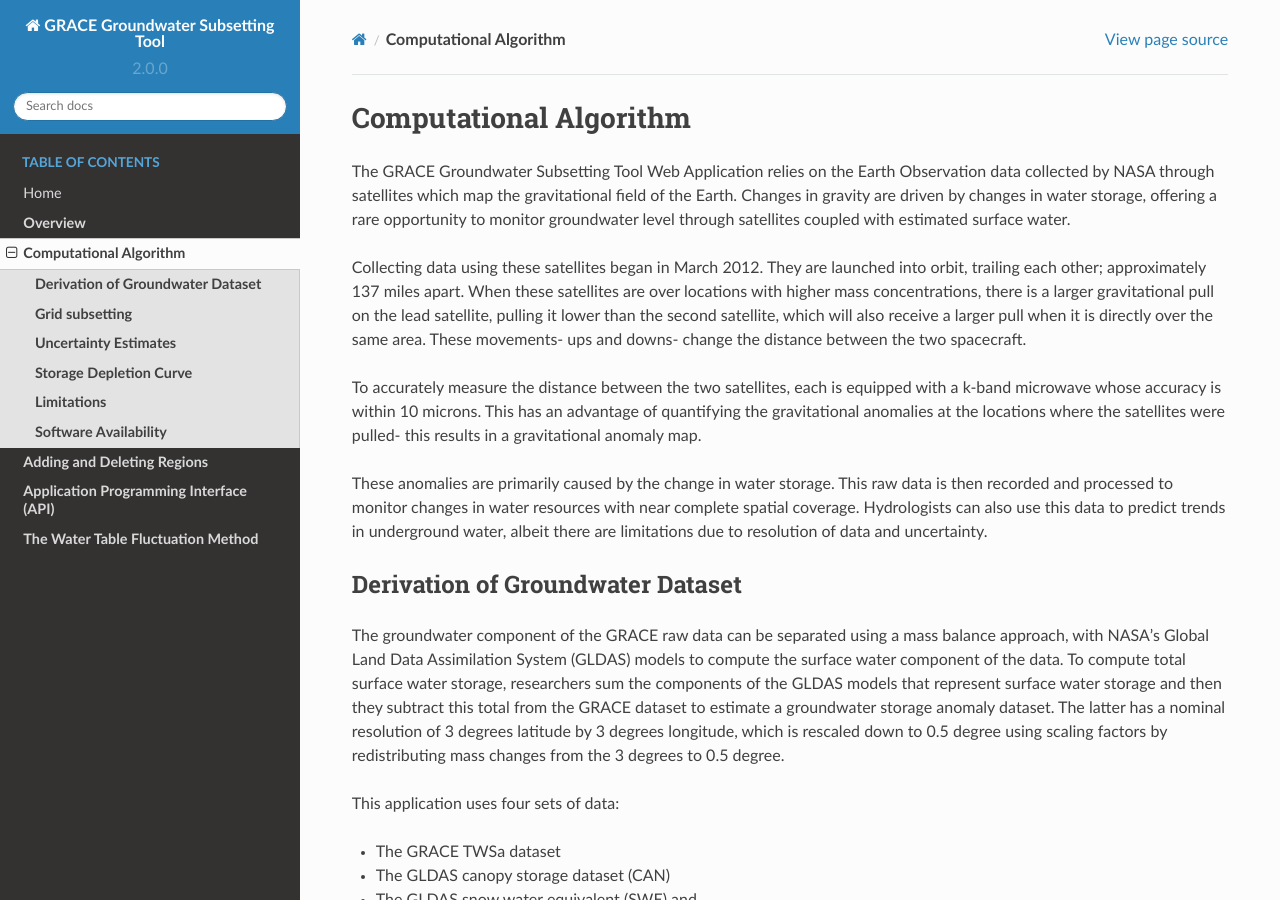
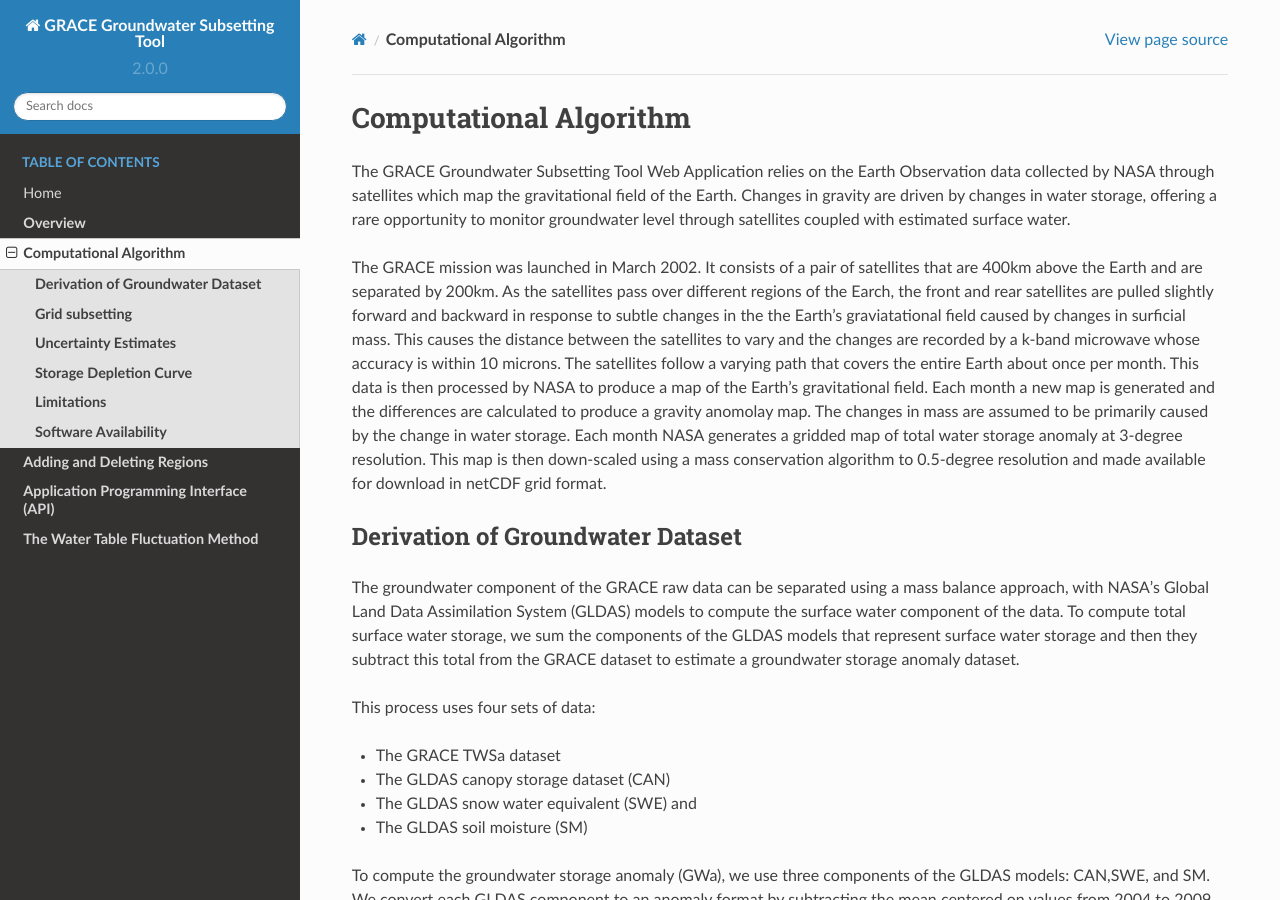
Before and after one commit to BYU-Hydroinformatics/ggst, a Sphinx documentation site: the page built from docs/source/algorithm.rst, in a window 1280 px wide and 900 px high. Built offline with Sphinx 7.4.7 and the Read the Docs theme 2.0.0, drawn with Linux system fonts in a browser that asks for light colours.

Commit message:
Update algorithm.rst

```diff
--- a/docs/source/algorithm.rst
+++ b/docs/source/algorithm.rst
@@ -5,18 +5,14 @@
 =======================
 The GRACE Groundwater Subsetting Tool Web Application relies on the Earth Observation data collected by NASA through satellites which map the gravitational field of the Earth. Changes in gravity are driven by changes in water storage, offering a rare opportunity to monitor groundwater level through satellites coupled with estimated surface water.
 
-Collecting data using these satellites began in March 2012. They are launched into orbit, trailing each other; approximately 137 miles apart. When these satellites are over locations with higher mass concentrations, there is a larger gravitational pull on the lead satellite, pulling it lower than the second satellite, which will also receive a larger pull when it is directly over the same area. These movements- ups and downs- change the distance between the two spacecraft.
-
-To accurately measure the distance between the two satellites, each is equipped with a k-band microwave whose accuracy is within 10 microns. This has an advantage of quantifying the gravitational anomalies at the locations where the satellites were pulled- this results in a gravitational anomaly map.
-
-These anomalies are primarily caused by the change in water storage. This raw data is then recorded and processed to monitor changes in water resources with near complete spatial coverage. Hydrologists can also use this data to predict trends in underground water, albeit there are limitations due to resolution of data and uncertainty.
+The GRACE mission was launched in March 2002. It consists of a pair of satellites that are 400km above the Earth and are separated by 200km. As the satellites pass over different regions of the Earch, the front and rear satellites are pulled slightly forward and backward in response to subtle changes in the the Earth's graviatational field caused by changes in surficial mass. This causes the distance between the satellites to vary and the changes are recorded by a k-band microwave whose accuracy is within 10 microns. The satellites follow a varying path that covers the entire Earth about once per month. This data is then processed by NASA to produce a map of the Earth's gravitational field. Each month a new map is generated and the differences are calculated to produce a gravity anomolay map. The changes in mass are assumed to be primarily caused by the change in water storage. Each month NASA generates a gridded map of total water storage anomaly at 3-degree resolution. This map is then down-scaled using a mass conservation algorithm to 0.5-degree resolution and made available for download in netCDF grid format.
 
 
 **Derivation of Groundwater Dataset**
 ---------------------------------
-The groundwater component of the GRACE raw data can be separated using a mass balance approach, with NASA’s Global Land Data Assimilation System (GLDAS) models to compute the surface water component of the data. To compute total surface water storage, researchers sum the components of the GLDAS models that represent surface water storage and then they subtract this total from the GRACE  dataset to estimate a groundwater storage anomaly dataset. The latter has a nominal resolution of 3 degrees latitude by 3 degrees longitude, which is rescaled down to 0.5 degree using scaling factors by redistributing mass changes from the 3 degrees to 0.5 degree.
+The groundwater component of the GRACE raw data can be separated using a mass balance approach, with NASA’s Global Land Data Assimilation System (GLDAS) models to compute the surface water component of the data. To compute total surface water storage, we sum the components of the GLDAS models that represent surface water storage and then they subtract this total from the GRACE  dataset to estimate a groundwater storage anomaly dataset.
 
-This application uses four sets of data:
+This process uses four sets of data:
 
 * The GRACE TWSa dataset
 * The GLDAS canopy storage dataset (CAN)
```
